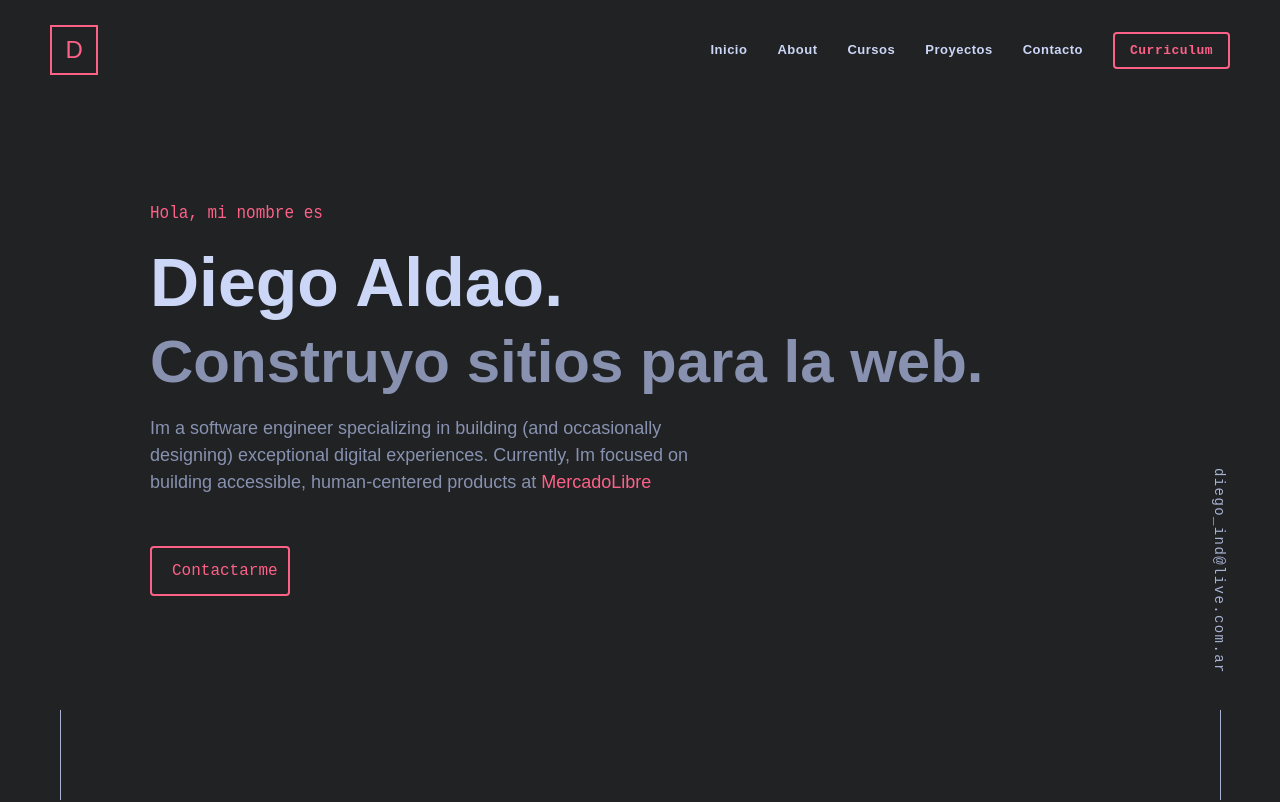
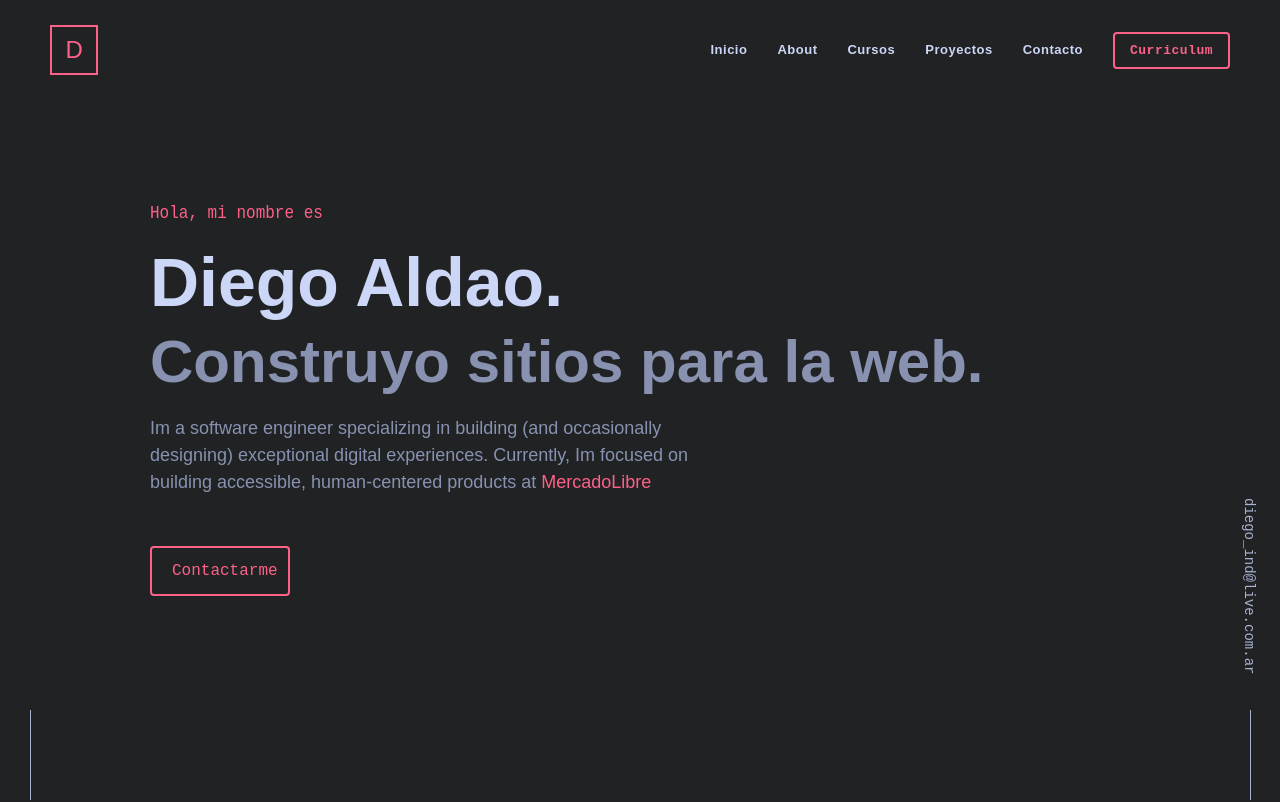
Before and after one commit to Diego-Aldao/portfolio-react, a React (Vite) app: page /#/ in a window 1280 px wide. Shown: the top 802 px of the page. Built offline with nearby package versions, Linux system fonts and the light colour scheme; some icons are missing.

Commit message:
corregida la posicion y quitado un letter spacing innecesario

```diff
--- a/src/components/Aside.jsx
+++ b/src/components/Aside.jsx
@@ -6,7 +6,7 @@ const Social = styled.div`
   width: 40px;
   position: fixed;
   bottom: 0px;
-  left: 40px;
+  left: 10px;
   right: auto;
   z-index: 10;
   color: var(--color-fuente-terciario);
@@ -50,7 +50,7 @@ const Email = styled.div`
   width: 40px;
   position: fixed;
   bottom: 0px;
-  right: 40px;
+  right: 10px;
   left: auto;
   z-index: 10;
   color: var(--color-fuente-terciario);
@@ -59,7 +59,6 @@ const Email = styled.div`
     margin: 20px auto;
     padding: 10px;
     font-family: var(--fuente-mono);
-    letter-spacing: 0.1em;
     writing-mode: vertical-rl;
     font-size: 14px;
   }
```
